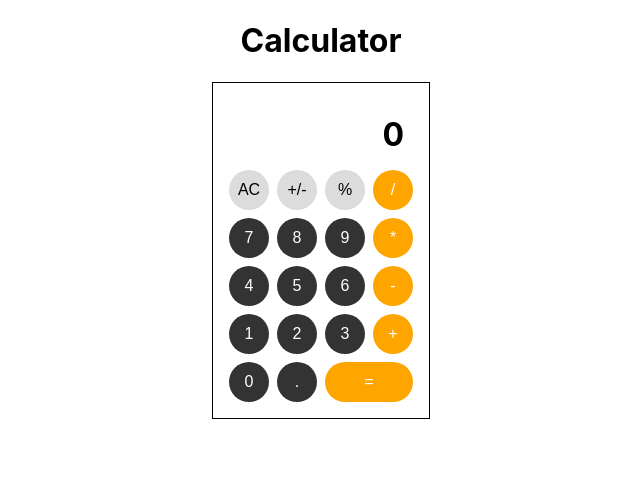
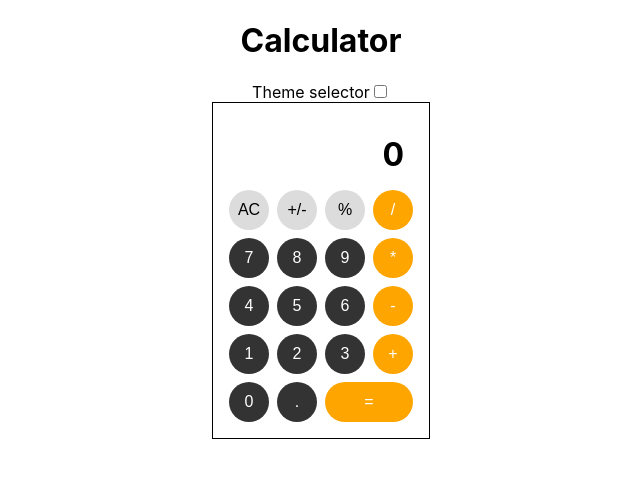
Before and after one commit to Kristian-kodehode/calculator-v3, a React (Vite) app: page / in a window 1280 px wide. Shown: the top 478 px of the page, without its empty margins (319-959 px from the left). Built offline with nearby package versions, Linux system fonts and the light colour scheme.

Commit message:
Theme selector now works

```diff
--- a/src/App.jsx
+++ b/src/App.jsx
@@ -7,9 +7,15 @@ function App() {
     setDarkMode((prevMode) => !prevMode);
   };
   return (
-    <div className="app">
+    <div>
       <h1>Calculator</h1>
-      <Calculator />
+      <label className="themeselector">
+        Theme selector
+        <input type="checkbox" checked={darkMode} onChange={handleToggle} />
+      </label>
+      <div className="container">
+        <Calculator darkMode={darkMode} />
+      </div>
     </div>
   );
 }
--- a/src/Calculator.jsx
+++ b/src/Calculator.jsx
@@ -87,7 +87,7 @@ const Calculator = ({ darkMode }) => {
 
   return (
     <div className="container">
-      <div className="calculator">
+      <div className={`calculator ${darkMode ? "darkmode" : ""}`}>
         <div className="display">{displayValue}</div>
         <div className="keypad">
           <div className="row">
--- a/src/index.css
+++ b/src/index.css
@@ -30,7 +30,7 @@ code {
   flex-direction: column;
   align-items: flex-end;
   border: 1px solid black;
-  background-color: white;
+  /* background-color: white; */
 }
 
 .display {
```
